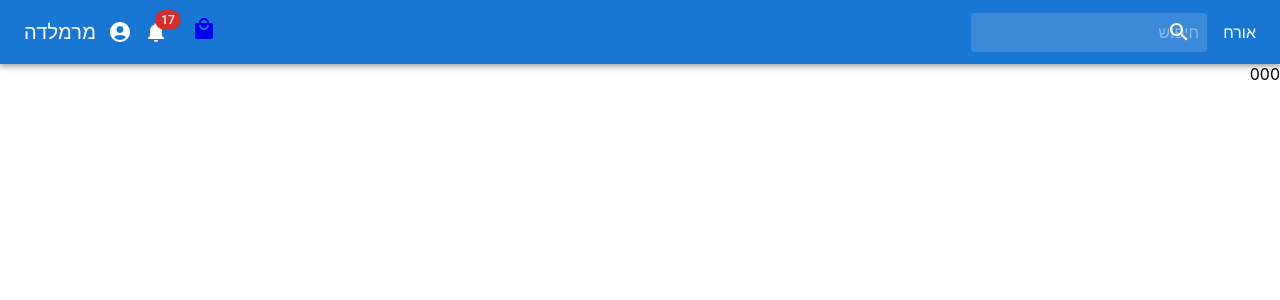
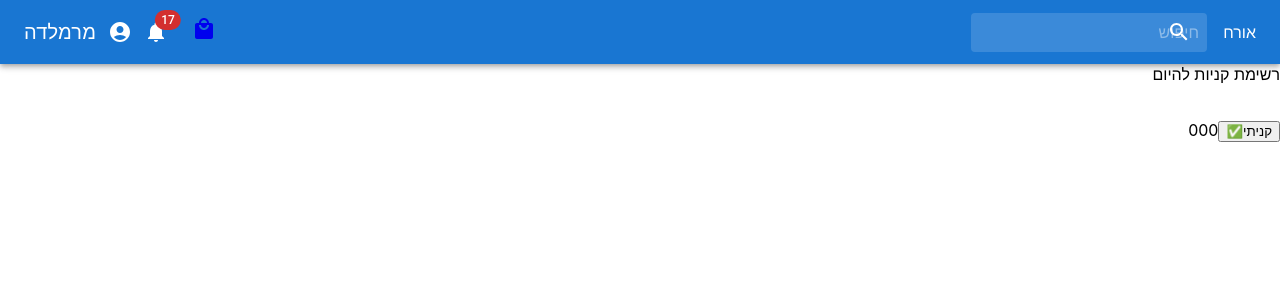
Before and after one commit to SaraFei/MyBigReeactProject, a React (Create React App) app in the folder myproject/: page / in a window 1280 px wide. Before the commit this address had no page. Shown: the top 300 px of the page. Built offline with nearby package versions, Linux system fonts and the light colour scheme.

Commit message:
03/04/24

```diff
--- a/myproject/src/App.js
+++ b/myproject/src/App.js
@@ -21,6 +21,7 @@ import ManagerNavBar from './feature/NavBar/ManagerNavBar.js';
 import EditSweetOnlyManager from './feature/sweets/EditSweetOnlyManager.js';
 import AddSweetOnlyManager from './feature/sweets/AddSweetOnlyManager.js';
 import ProtectedRoute from './ProtectedRoute.js';
+import ShoppingList from './ShoppingList.js';
 
 
 
@@ -37,8 +38,9 @@ function App() {
   return (
     <>
 <div style={{direction:'rtl'}}>
+
       <NavBar />
-
+<ShoppingList/>
       <Routes>
         <Route path="allSweets" element={<AllSweets />}>
           <Route path="sweetDetails/:id" element={<SweetDetails />} />
--- /dev/null
+++ b/myproject/src/ShoppingList.js
@@ -0,0 +1,44 @@
+import { useState } from "react";
+
+const ShoppingList = () => {
+    let [shoppingListArr, setShoppingListArr] = useState([{ product: "Bamba", dateToDisplay: new Date(2024, 4, 2), qty: 2, frequency: 7 },
+    { product: "Sugar", dateToDisplay: new Date(2024, 4, 2), qty: 3, frequency: 14 }])
+    // let shoppingListArr = [{ product: "Bamba", dateToDisplay: new Date(2024, 4, 2), qty: 2, frequency: 7 },
+    // { product: "Sugar", dateToDisplay: new Date(2024, 4, 2), qty: 3, frequency: 14 }]
+    const today = new Date();
+    let showArr = [];
+
+    for (let i = 0; i < shoppingListArr.length; i++) {
+        if (shoppingListArr[i].dateToDisplay.getDate() == today.getDate() &&
+            shoppingListArr[i].dateToDisplay.getMonth() == today.getMonth() + 1 &&
+            shoppingListArr[i].dateToDisplay.getFullYear() == today.getFullYear()
+        )
+            showArr.push(shoppingListArr[i])
+
+    }
+    const bought = () => {
+        let newArr = [...shoppingListArr];
+        for (let i = 0; i < newArr.length; i++) {
+            if (newArr[i].frequency <= 31) {
+                newArr[i].dateToDisplay = new Date(today.setDate(today.getDate() + shoppingListArr[i].frequency))
+            }
+            else if (newArr[i].frequency > 31 && shoppingListArr[i].frequency <= 62) {
+                newArr[i].dateToDisplay = new Date(today.setMonth(today.getDate() + shoppingListArr[i].frequency))
+            }
+
+        }
+        setShoppingListArr(newArr);
+    }
+    return (<>
+        רשימת קניות להיום
+        <ul>
+            {showArr.map(item => <li>
+                {item.product}
+            </li>)}
+        </ul>
+        <br />
+        <input type="button" value="קניתי✅" onClick={bought} />
+    </>);
+}
+
+export default ShoppingList;
```
